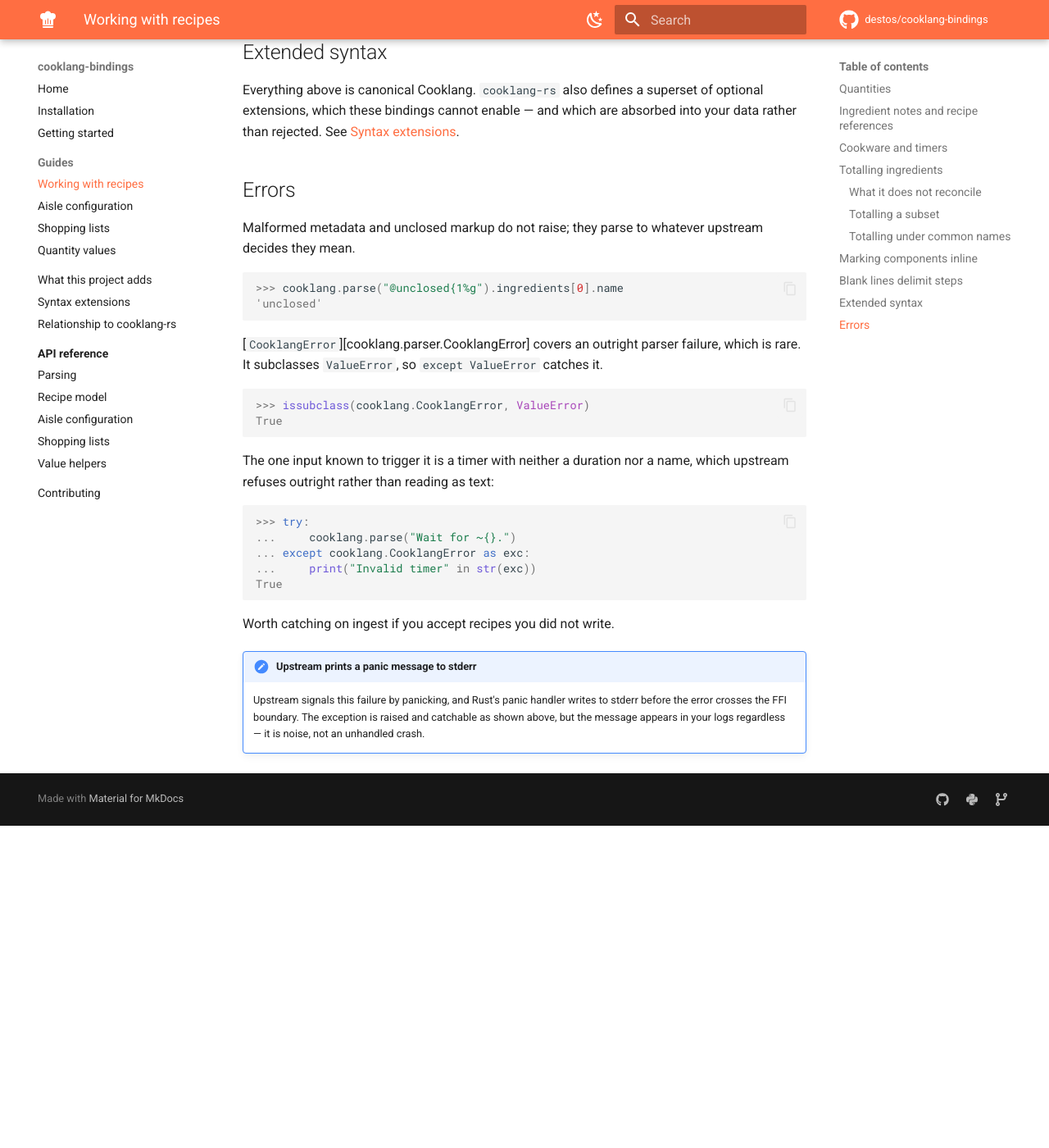
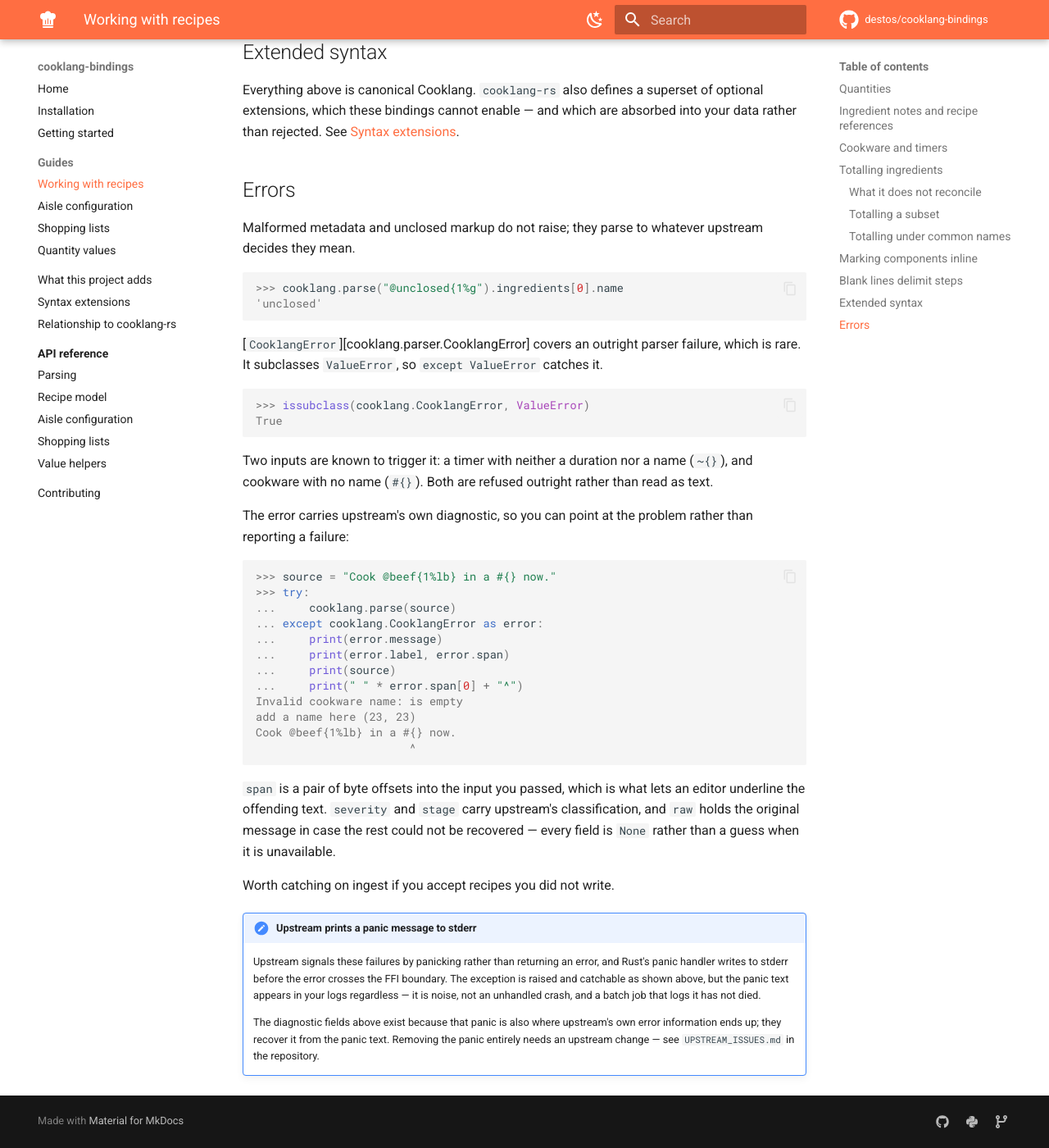
Before and after one commit to destos/cooklang-bindings, an MkDocs documentation site: the page built from docs/guide/recipes.md, in a window 1280 px wide and 1400 px high, scrolled down 6569 px. Shown: the whole window at 82% size. Built offline with MkDocs 1.6.1 and Material for MkDocs 9.7.7, drawn with Linux system fonts in a browser that asks for light colours; comment, search, counter and statistics services are not loaded; before the commit the page ends 7576 px from its top, so only the background shows below that.

Commit message:
Recover upstream's diagnostic from the parse panic
Reported from production use: parse() on a refused input printed a Rust panic
trace to stderr mid-batch, which reads like the process died when it had not,
and upstream's diagnostic was discarded into the panic string.

The panic itself cannot be fixed here -- it is in the pinned upstream submodule,
which this project uses unmodified -- so it is drafted as upstream issue 4,
along with the same unwrap shape on deref_component, the three deref_* functions
and two paths in model.rs. Those are unreached today only because callers pass
indices that came from the same recipe.

What is fixable here is the information loss. CooklangError now carries
upstream's own message, severity, stage, byte span and label, recovered from the
panic text, with raw kept and every field None rather than guessed when it
cannot be read. str() is the readable summary instead of a panic dump, so
"Invalid cookware name: is empty (add a name here) at 23" replaces a line of
Rust internals. The span indexes into the input, which is what lets a caller
underline the problem.

Auditing the other panicking paths found they are all already guarded here: the
index check in combine_ingredients pre-empts model.rs:383, and _quantity_type
keeps key and value variants aligned so add_to_ingredient_list cannot be reached
with a mismatch. Tests pin both.

Co-Authored-By: Claude Opus 5 (1M context) <noreply@anthropic.com>

````diff
--- a/docs/guide/recipes.md
+++ b/docs/guide/recipes.md
@@ -404,23 +404,45 @@ True
 
 ```
 
-The one input known to trigger it is a timer with neither a duration nor a
-name, which upstream refuses outright rather than reading as text:
+Two inputs are known to trigger it: a timer with neither a duration nor a name
+(`~{}`), and cookware with no name (`#{}`). Both are refused outright rather
+than read as text.
+
+The error carries upstream's own diagnostic, so you can point at the problem
+rather than reporting a failure:
 
 ```pycon
+>>> source = "Cook @beef{1%lb} in a #{} now."
 >>> try:
-...     cooklang.parse("Wait for ~{}.")
-... except cooklang.CooklangError as exc:
-...     print("Invalid timer" in str(exc))
-True
+...     cooklang.parse(source)
+... except cooklang.CooklangError as error:
+...     print(error.message)
+...     print(error.label, error.span)
+...     print(source)
+...     print(" " * error.span[0] + "^")
+Invalid cookware name: is empty
+add a name here (23, 23)
+Cook @beef{1%lb} in a #{} now.
+                       ^
 
 ```
+
+`span` is a pair of byte offsets into the input you passed, which is what lets
+an editor underline the offending text. `severity` and `stage` carry upstream's
+classification, and `raw` holds the original message in case the rest could not
+be recovered — every field is `None` rather than a guess when it is unavailable.
 
 Worth catching on ingest if you accept recipes you did not write.
 
 !!! note "Upstream prints a panic message to stderr"
 
-    Upstream signals this failure by panicking, and Rust's panic handler
-    writes to stderr before the error crosses the FFI boundary. The exception
-    is raised and catchable as shown above, but the message appears in your
-    logs regardless — it is noise, not an unhandled crash.
+    Upstream signals these failures by panicking rather than returning an
+    error, and Rust's panic handler writes to stderr before the error crosses
+    the FFI boundary. The exception is raised and catchable as shown above, but
+    the panic text appears in your logs regardless — it is noise, not an
+    unhandled crash, and a batch job that logs it has not died.
+
+    The diagnostic fields above exist because that panic is also where
+    upstream's own error information ends up; they recover it from the panic
+    text. Removing the panic entirely needs an upstream change — see
+    `UPSTREAM_ISSUES.md` in the repository.
--- a/pyproject.toml
+++ b/pyproject.toml
@@ -4,7 +4,7 @@ build-backend = "setuptools.build_meta"
 
 [project]
 name = "cooklang-bindings"
-version = "0.4.0"
+version = "0.5.0"
 description = "Python bindings for cooklang-rs, the official Cooklang parser"
 readme = "README.md"
 requires-python = ">=3.10"
--- a/src/cooklang/__init__.py
+++ b/src/cooklang/__init__.py
@@ -99,7 +99,7 @@ __all__ = [
     "UPSTREAM_VERSION",
 ]
 
-__version__ = "0.4.0"
+__version__ = "0.5.0"
 
 UPSTREAM_VERSION = "0.18.7"
 """The pinned cooklang-rs release these bindings are generated from."""
````
Also changed, not shown: UPSTREAM_ISSUES.md (+75 -1 lines), 2 other files.
